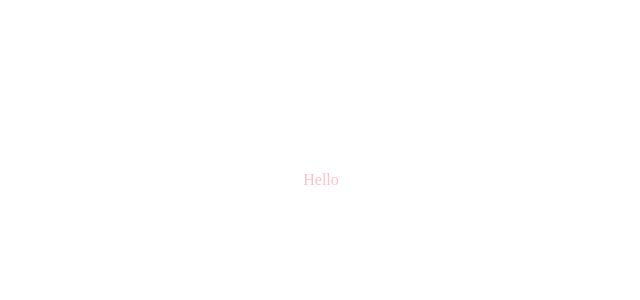
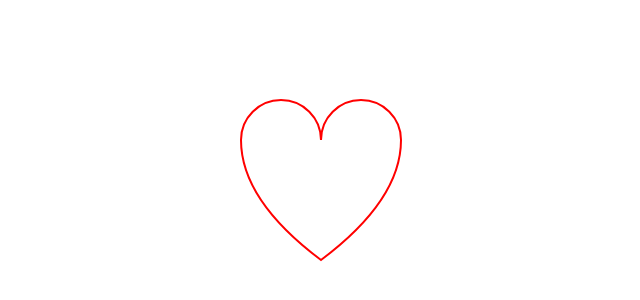
Before and after one commit to kvoncode/button-push-animation, a Next.js app: page / in a window 1280 px wide. Shown: the part 220-520 px from the top of the page, without its empty margins (319-959 px from the left). Built offline with nearby package versions, Linux system fonts and the light colour scheme.

Commit message:
add: svg heart

```diff
--- /dev/null
+++ b/components/Svg.jsx
@@ -0,0 +1,18 @@
+export const Svg = () => {
+  return (
+    <>
+      <svg width="200" height="200"  viewBox="0 0 100 100" xmlns="http://www.w3.org/2000/svg">
+        <path
+          fill="none"
+          stroke="red"
+          d="M 10,30
+       A 20,20 0,0,1 50,30
+       A 20,20 0,0,1 90,30
+       Q 90,60 50,90
+       Q 10,60 10,30 z"
+        />
+      </svg>
+
+    </>
+  );
+};
--- a/pages/_app.js
+++ b/pages/_app.js
@@ -5,7 +5,7 @@ import { ThemeProvider } from "styled-components";
 import "normalize.css";
 
 const theme = {
-  primary: "pink"
+  primary: "black"
 };
 
 export default class MyApp extends App {
--- a/pages/index.jsx
+++ b/pages/index.jsx
@@ -1,15 +1,21 @@
 import styled from "styled-components";
+
+import { Svg } from "../components/Svg";
 
 const StyledMain = styled.div`
   display: flex;
   justify-content: center;
   align-items: center;
   min-height: 100vh;
-  color: ${ ({theme}) => theme.primary};
+  color: ${({ theme }) => theme.primary};
 `;
 
 const Main = () => {
-  return <StyledMain>Hello</StyledMain>;
+  return (
+    <StyledMain>
+      <Svg></Svg>
+    </StyledMain>
+  );
 };
 
 export default Main;
```
